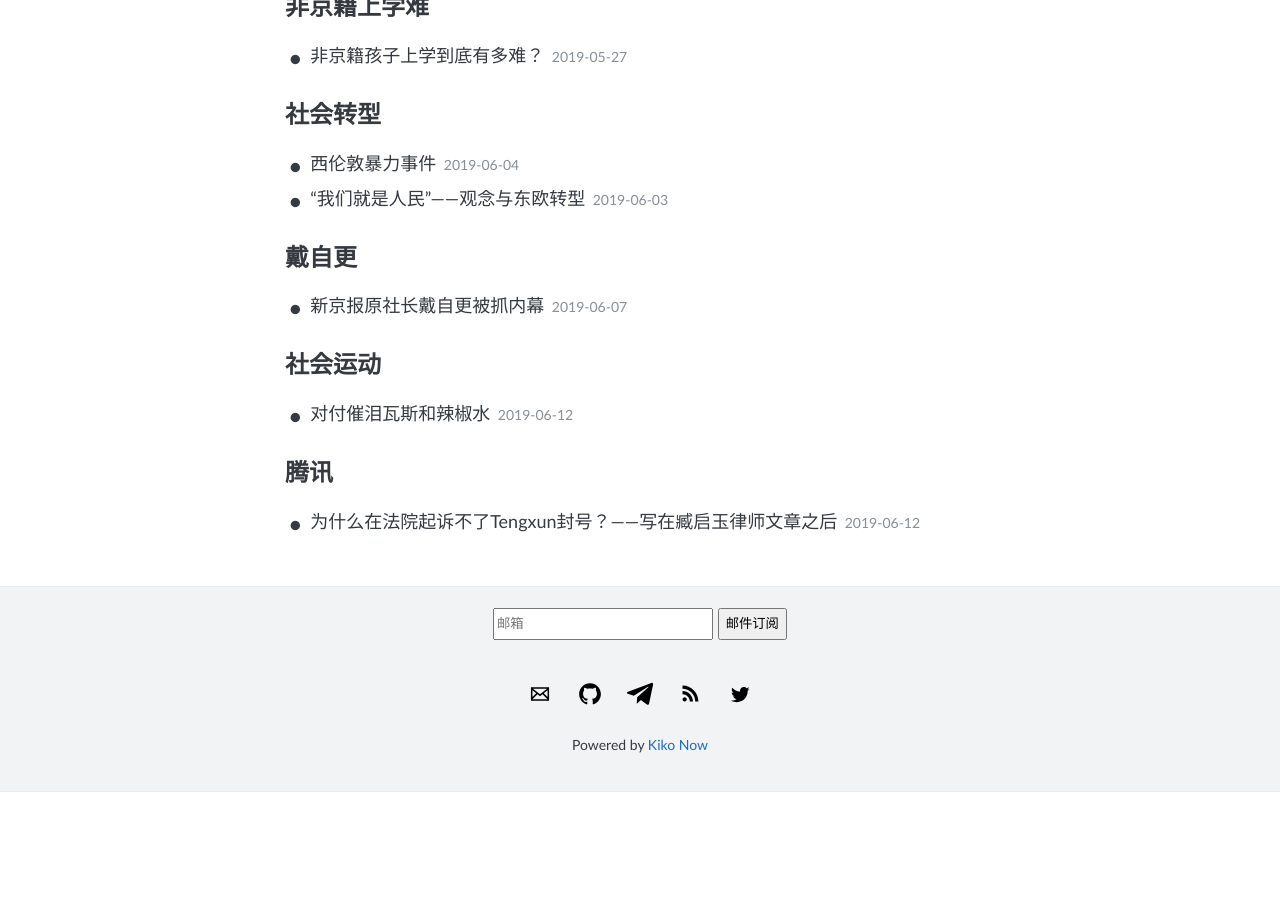
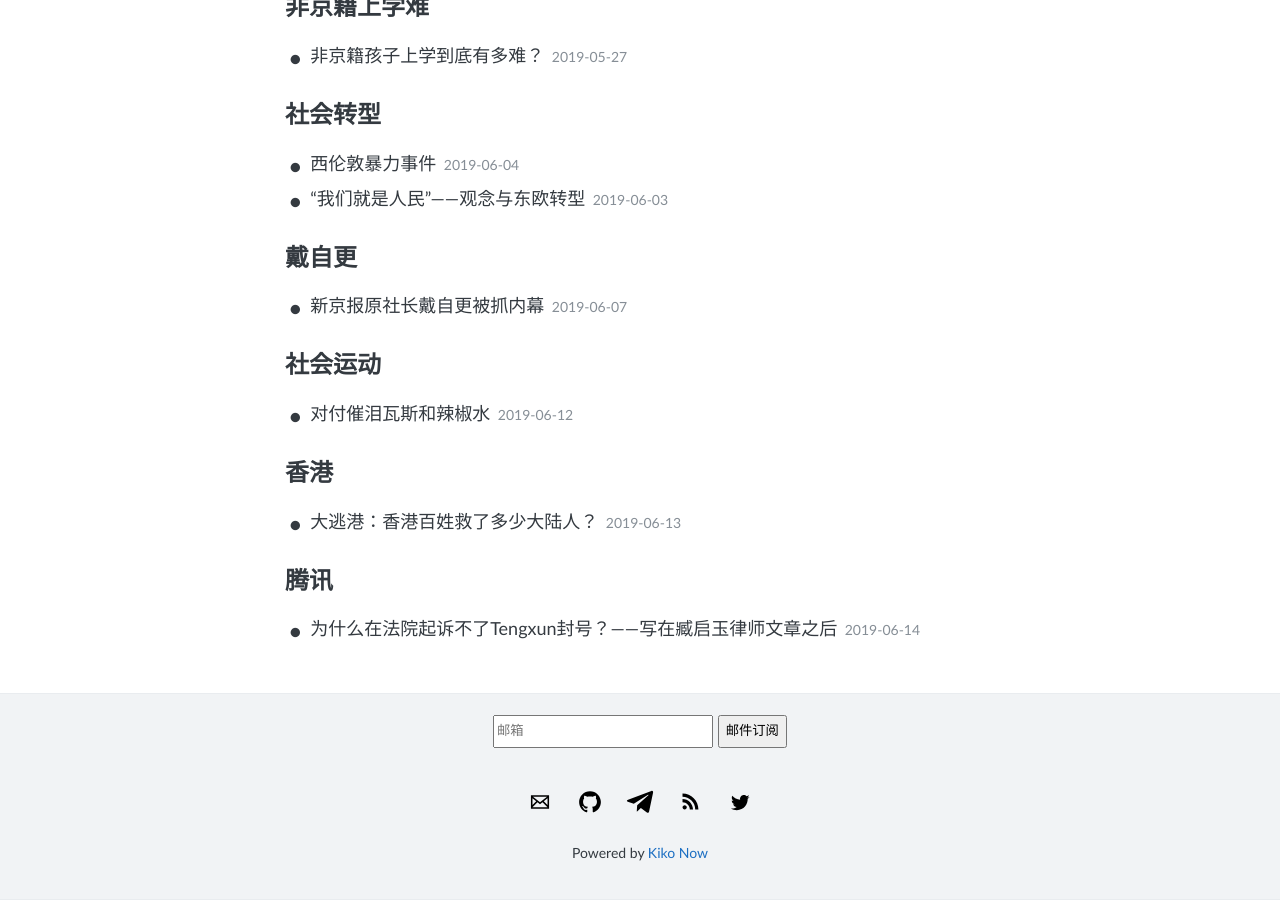
Before and after one commit to Terminus2049/Terminus2049.github.io, a Jekyll site: the page built from tags.html, in a window 1280 px wide and 900 px high, scrolled down 31538 px. Built offline with Jekyll 4.4.1, drawn with Linux system fonts in a browser that asks for light colours; before the commit the page ends 32330 px from its top, so only the background shows below that; some of the changed lines change nothing that is shown.

Commit message:
大逃港：香港百姓救了多少大陆人？

```diff
--- /dev/null
+++ b/_posts/2019-06-13-da-tao-gang.md
@@ -0,0 +1,136 @@
+---
+
+layout: post
+
+title: 大逃港：香港百姓救了多少大陆人？
+
+categories: Archive
+
+date: 2019-06-13
+
+tags: 香港
+
+image_feature: "https://i.loli.net/2019/06/14/5d03b880c08ed33500.jpeg"
+
+description: 香港市民对沿街乞讨的大陆饥民，非常同情，从慷慨施舍，发展到组织起来，救济灾民，对抗军警抓捕。
+
+---
+
+原文来自订阅号「海外米筐」：~~[大逃港：香港百姓救了多少大陆人？](https://mp.weixin.qq.com/s/VveA-qKV7kmm-IzlNx_rZQ)~~
+
+---
+
+最近，被禁言的号越来越多了，由于审核原因，部分文章“阅后即焚”，还未添加粮仓君微信的朋友，欢迎扫一扫添加粮仓君微信号以防失联。
+
+粮仓君导语
+
+> 血浓于水，同是中华人，历史上香港百姓多次援救大陆居民，特别是曾经的“大逃港”，如今已经尘封历史，但是每一个有良知的中国人都不应该忘却香港同胞对我们苦难中伸出的援手。
+
+![01.jpeg](https://i.loli.net/2019/06/14/5d03b880c08ed33500.jpeg)
+
+<figcaption>来源：网络</figcaption>
+
+大逃港，自上个世纪五十年代开始到八十年代基本结束
+
+是内地居民非法越境进入香港的行为，其原因起初是政治原因，后来主要是经济原因，但随着中国改革开放之后，这种行为成为记忆。
+
+**逃港的方式，可分走路、泅渡、坐船3种**。
+
+按路线，则有东线、中线、西线之别。泅渡通常是首选。偷渡者往往会选择西线，即从蛇口、红树林一带出发，游过深圳湾，顺利的话，大约一个多小时就能游到香港新界西北部的元朗。 广东人把这种水路偷渡称为“督卒”，借用象棋术语，取其“有去无回”之义。
+
+**在许多当地人的记忆中，一到夏天，水库和河里便人满为患。不少孩童从小就被家人灌输，“好好练游泳，日后去香港”**。
+
+偷渡者通常都带有汽车轮胎或者救生圈、泡沫塑料等救生工具，还有人将多个避孕套吹起来挂在脖子上。
+
+**有些偷渡者下水后，还一边游一边背诵毛主席语录给自己打气：“下定决心，不怕牺牲，排除万难，去争取胜利！”**
+
+当时，上述物件都属于严格控制使用的物品。到后来，就连乒乓球都成了其中之一。
+
+因为边防部队发现，甚至有人将数百个乒乓球串在一起，作为救生工具。泅渡毕竟是年轻人所为。中老年人和儿童妇女通常选择陆上偷渡，从深圳梧桐山、沙头角一代，翻越边防铁丝网，粤语中戏称为“扑网”。
+
+**为了躲避警犬，一些逃港者临行前会到动物园收买饲养员，找一些老虎的粪便，一边走一边撒，警犬闻了粪便的气味，便不敢追踪**。
+
+![02.jpeg](https://i.loli.net/2019/06/14/5d03b87f49c0f63955.jpeg)
+
+1959年——1962年，三年大饥荒期间，逃港达到高潮。
+
+鉴于饥荒蔓延的现实，1962年5月5日，广东省委书记陶铸下令，撤除岗哨，放开边境，让大陆饥民自由赴港，至5月25日，中央下令关闭边卡，半个多月时间，约30万人赴港。
+
+入港者，风起云涌，扶老携幼，奔向求生之路。
+
+**边卡关闭那天，堵截收容遣送逃港者51395人**。
+
+**据广东省委边防口岸领导小组办公室的统计,1954年到1980年,官方明文记载的“逃港”事件就有56.5万多人次**。
+
+![03.jpeg](https://i.loli.net/2019/06/14/5d03b87e6ffcd56025.jpeg)
+
+50万饥民逃港，弹丸之地的香港，如何消化得了呢？
+
+港英当局只得采用“随抓随遣”的办法，出动大批军警抓捕遣送，但受到香港市民的反对。
+
+**同是中华人，血浓于水**
+
+香港市民对沿街乞讨的大陆饥民，非常同情，从慷慨施舍，发展到组织起来，救济灾民，对抗军警抓捕。
+
+有送衣送粮的，有把饥民藏到自己家里的，有为饥民介绍打工的，急饥民之所急！
+
+![04.jpeg](https://i.loli.net/2019/06/14/5d03b87e6854826564.jpeg)
+
+深圳河南岸至香港市区，有一座山叫华山，当时尚未开发，山上茂密的原始森林。
+
+时当酷暑，华山成了逃港者的中转休息站，山上每天集结有上万人。他们衣衫褴褛，躲在灌木丛林中，饥饿难耐，孩子们哭叫，嗷嗷待哺！
+
+失散者呼儿唤女，响彻山野，甚是凄厉！
+
+香港市民成群结队，送水送饼干食品，送衣送药，有的开车把逃港者一批一批接去市区。
+
+华山上，处处是扶危济困的感人场景，几乎所有香港报纸电台的记者，都冲向华山抢新闻，香港沸腾了！赶来抓捕的港英军警，也为之动容！
+
+![05.jpeg](https://i.loli.net/2019/06/14/5d03b87c8763374505.jpeg)
+
+在香港市区，不少歌舞厅都自动关门，停止娱乐。
+
+几乎所有的香港家庭，都放弃了手中的事情，有的上街救助饥民，有的坐在收音机和电视机旁，关心着大陆逃港者的命运，人们被一种强烈的人道和慈悲所震憾！
+
+港英当局设立了收容营，当遣反逃港者的车队开出时，警方惊呆了：一片排山倒海的呼喊声向车队压来！
+
+![06.jpeg](https://i.loli.net/2019/06/14/5d03b87a5971b71233.jpeg)
+
+“你们不能走！”
+
+“你们回去又要受苦！”
+
+市民手里拿着面包饼干，呼喊不停，香港震动了，比杜甫笔下的咸阳桥“哭声直上干云霄”的场面更浩大，更感人！
+
+突然，成千上万的香港市民，跳到马路当中，躺在高温的路面，挡住了汽车
+
+“跳车呀！”“逃跑呀！”市民向着车上呼喊并指引逃跑路径，许多逃港者纷纷跳车逃跑！
+
+![07.jpeg](https://i.loli.net/2019/06/14/5d03b879a194e63052.jpeg)
+
+**在香港市民的强大舆论压力下，港英当局认识到抓捕遣送，不得人心，不是办法，终于着手为逃港民众建设安置区**。
+
+提供木材，在山上及空地构建板屋，安置住所；盖起一栋栋“徙置大楼”，水电厨房卫生间齐全，相当于现今的廉租房，每月租金仅14元。
+
+免费供应膳食，有鱼有肉。
+
+引进加工工业，大力发展家庭手工作坊，逐步解决了逃港者的就业问题，也促进了香港经济的发展。
+
+（资料来源：广东人民出版社2011年出版之《大逃港》，作者陈秉安）
+
+
+如想进一步咨询海外资产配置，请扫描文末二维码粮仓君微信，我们可提供：
+
+1）免费协助开立香港和美国银行账户
+
+2）提供8%收益以上优质美元理财咨询
+
+3）40万人民币买房即可移民项目
+
+4）泰国、菲律宾等东南亚国家热门房产项目咨询
+
+微信扫一扫
+
+关注该公众号
+
+![08.jpeg](https://i.loli.net/2019/06/14/5d03b876b9f5449957.jpeg)
--- a/_posts/2019-06-14-zang-qi-yu.md
+++ b/_posts/2019-06-14-zang-qi-yu.md
@@ -6,7 +6,7 @@ title: 为什么在法院起诉不了Tengxun封号？——写在臧启玉律师
 
 categories: Archive
 
-date: 2019-06-12
+date: 2019-06-14
 
 tags: 腾讯
 
```
